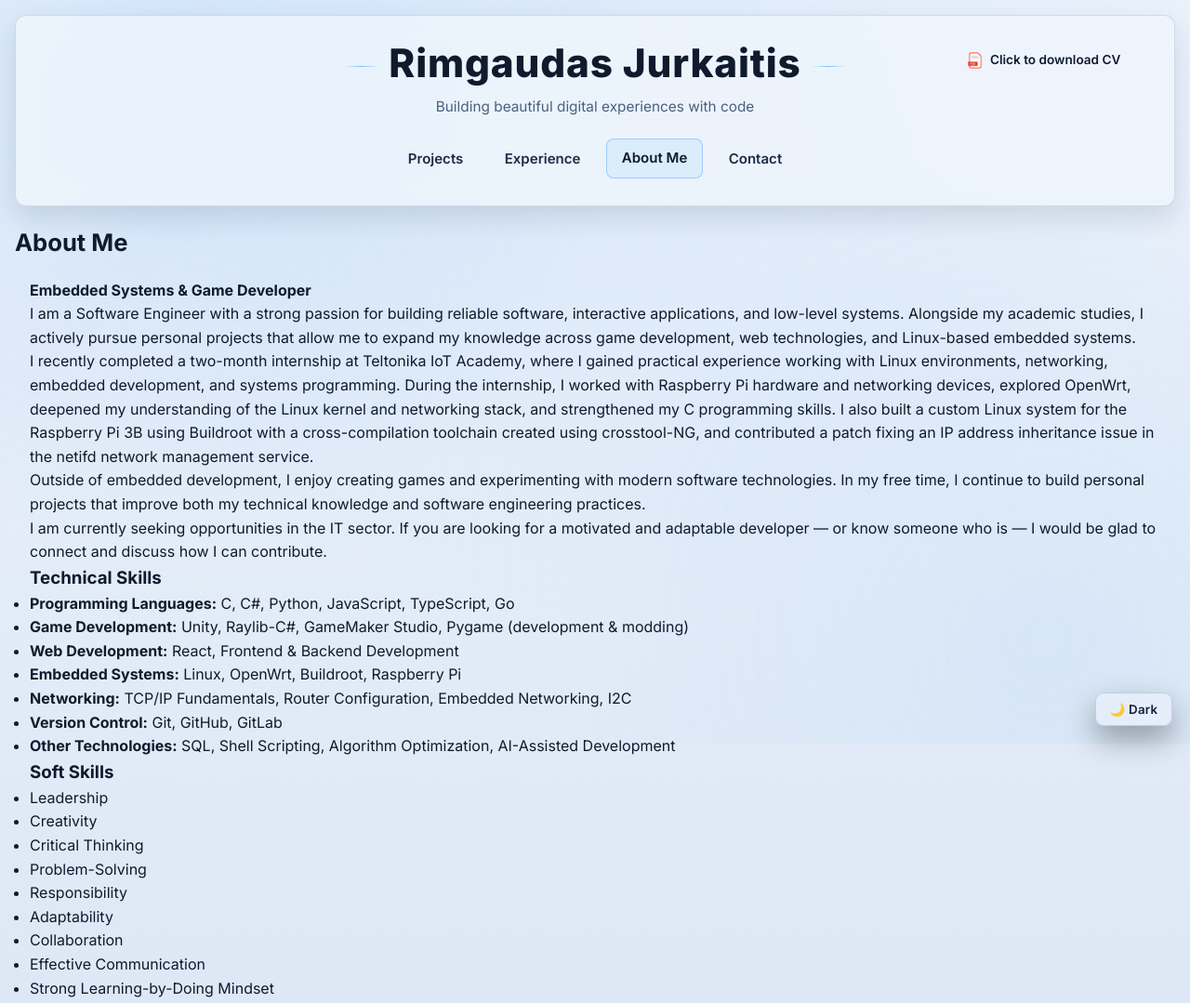
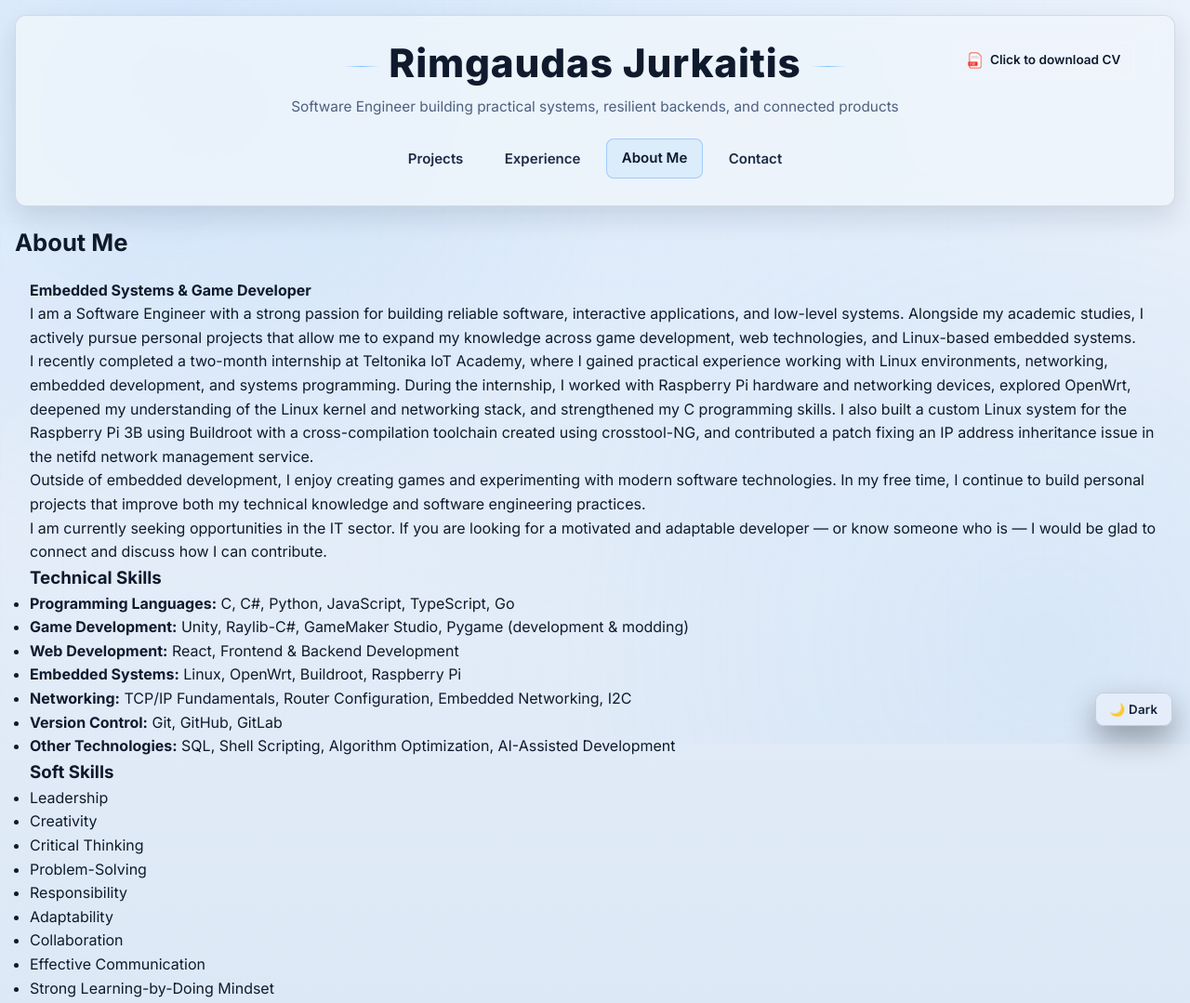
Before and after one commit to RimgaudasJ/RimgaudasJPortfolio, a website: page about.html in a window 1280 px wide. Shown: the top 1079 px of the page at 93% size. Drawn offline with Linux system fonts and the light colour scheme.

Commit message:
fixedheroText

```diff
--- a/about.html
+++ b/about.html
@@ -16,7 +16,7 @@
         <span>Click to download CV</span>
       </a>
       <h1 class="title">Rimgaudas Jurkaitis</h1>
-      <p class="subtitle">Building beautiful digital experiences with code</p>
+      <p class="subtitle">Software Engineer building practical systems, resilient backends, and connected products</p>
       <nav class="navbar">
         <a href="index.html" class="nav-link">Projects</a>
         <a href="experience.html" class="nav-link">Experience</a>
```
Also changed, not shown: contact.html (+1 -1 lines).
